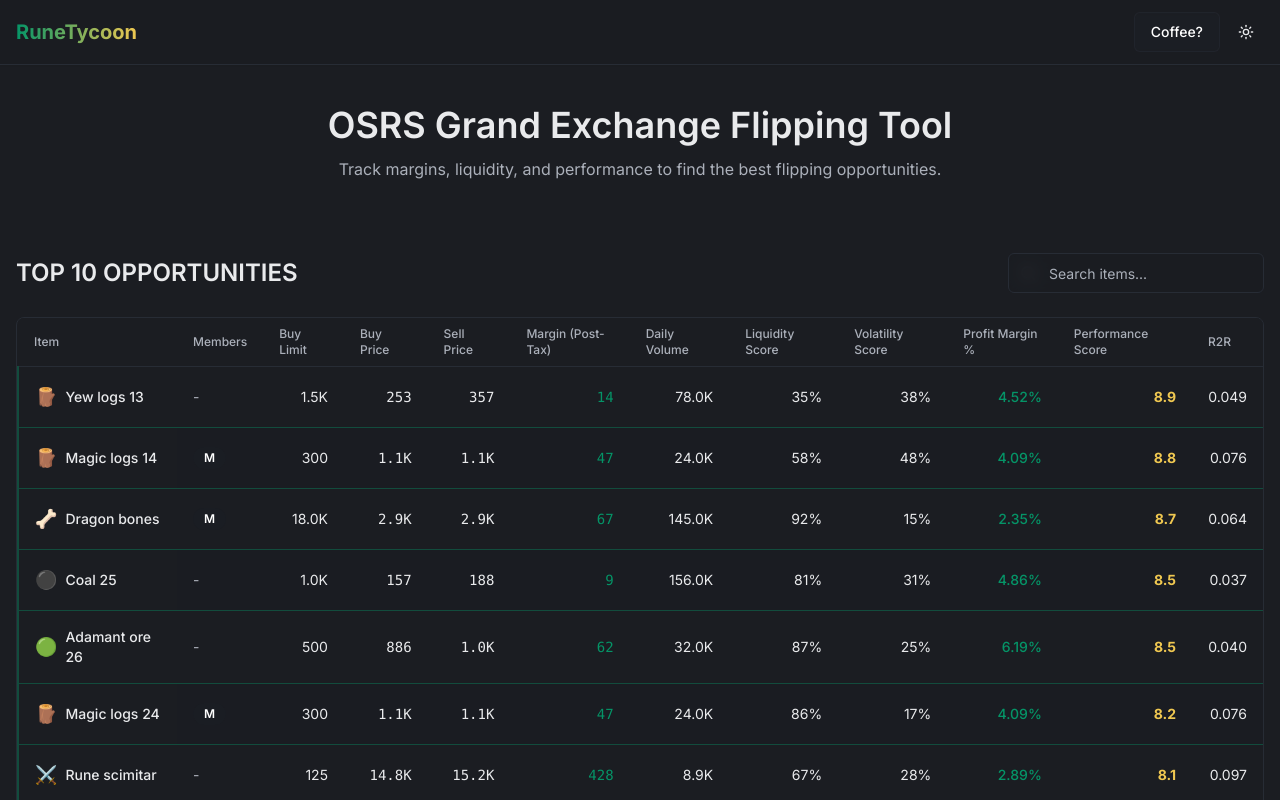
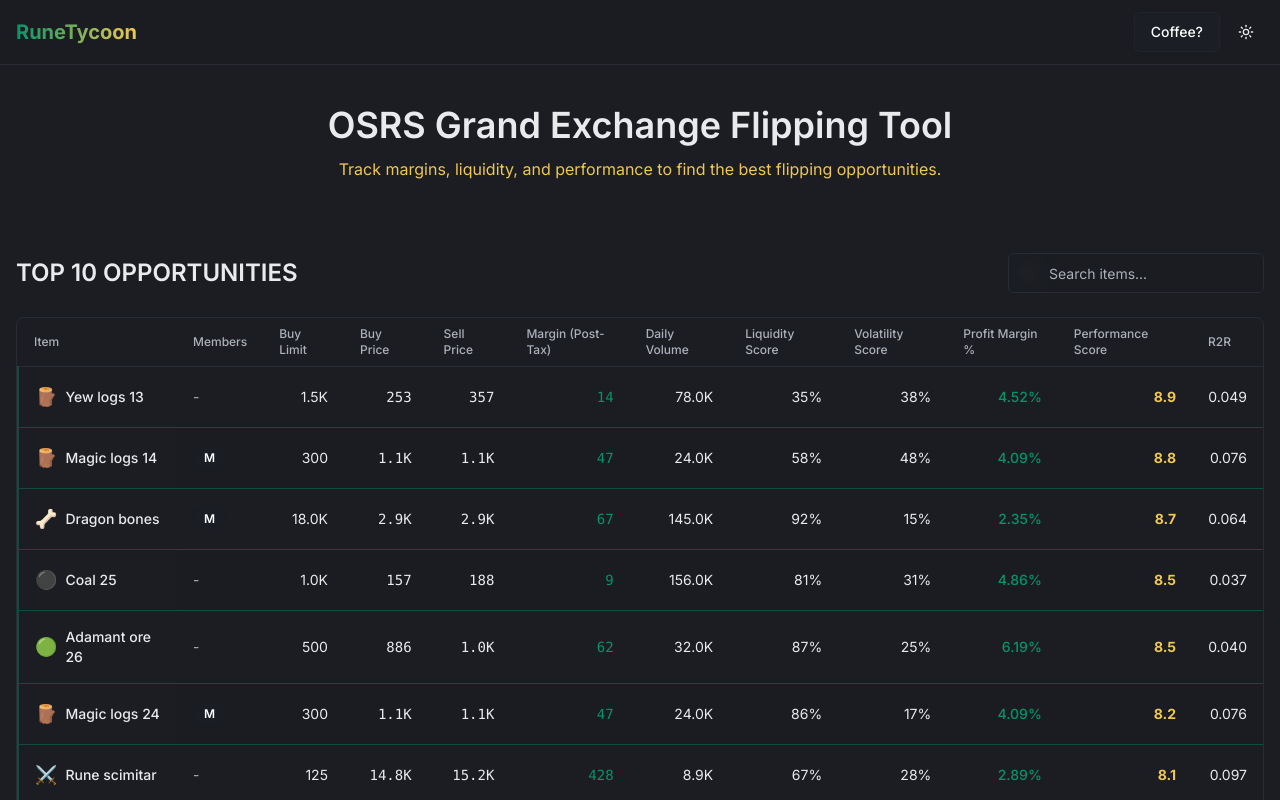
Before and after one commit to universanna/grand-tycoon-insight, a React (Vite) app: page / in a window 1280 px wide. Shown: the top 800 px of the page. Built offline with nearby package versions, Linux system fonts and the light colour scheme.

Commit message:
Refactor: Change accent color
Update accent color to golden brown for better visual consistency.

```diff
--- a/src/components/Hero.tsx
+++ b/src/components/Hero.tsx
@@ -2,7 +2,7 @@ export const Hero = () => {
   return <section className="w-full py-10">
       <div className="container px-4 text-center space-y-3">
         <h1 className="text-3xl md:text-4xl font-semibold">OSRS Grand Exchange Flipping Tool</h1>
-        <p className="text-muted-foreground max-w-2xl mx-auto">Track margins, liquidity, and performance to find the best flipping opportunities.</p>
+        <p className="text-gold max-w-2xl mx-auto">Track margins, liquidity, and performance to find the best flipping opportunities.</p>
       </div>
     </section>;
 };
```
